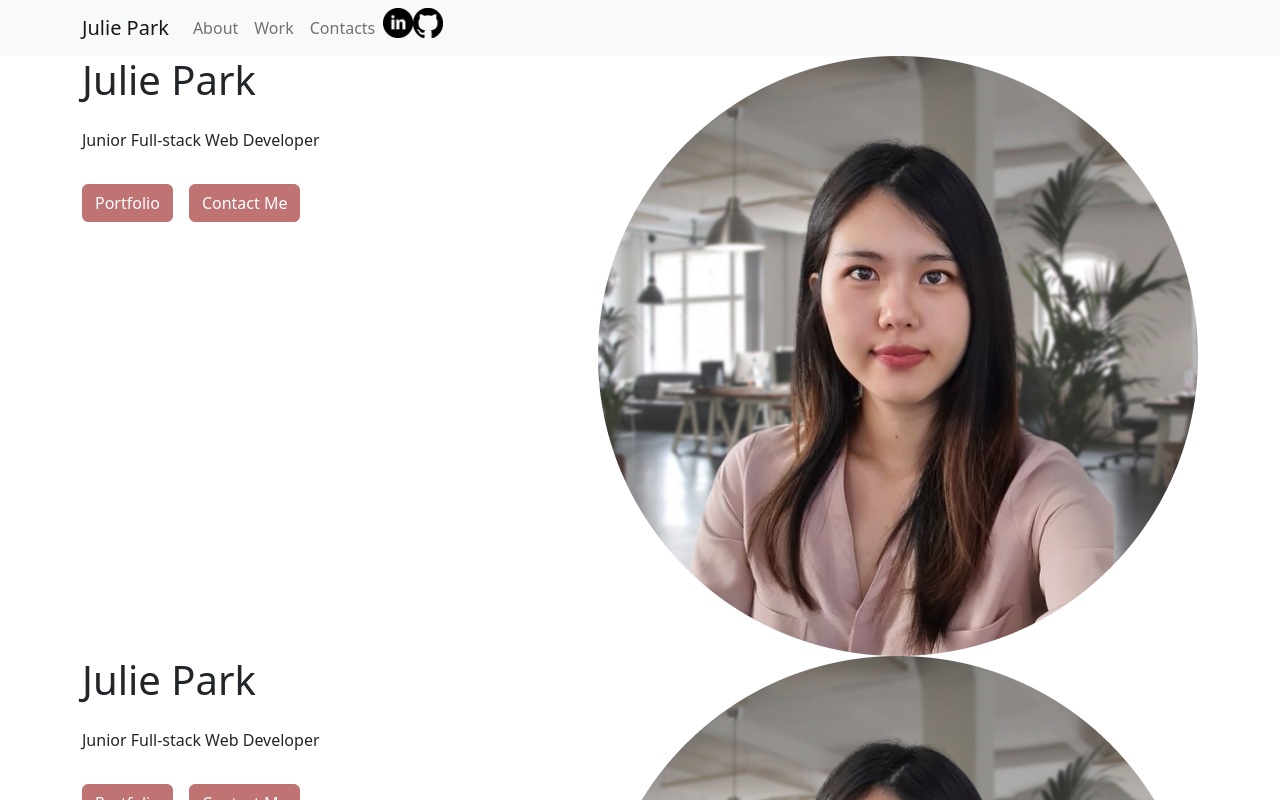
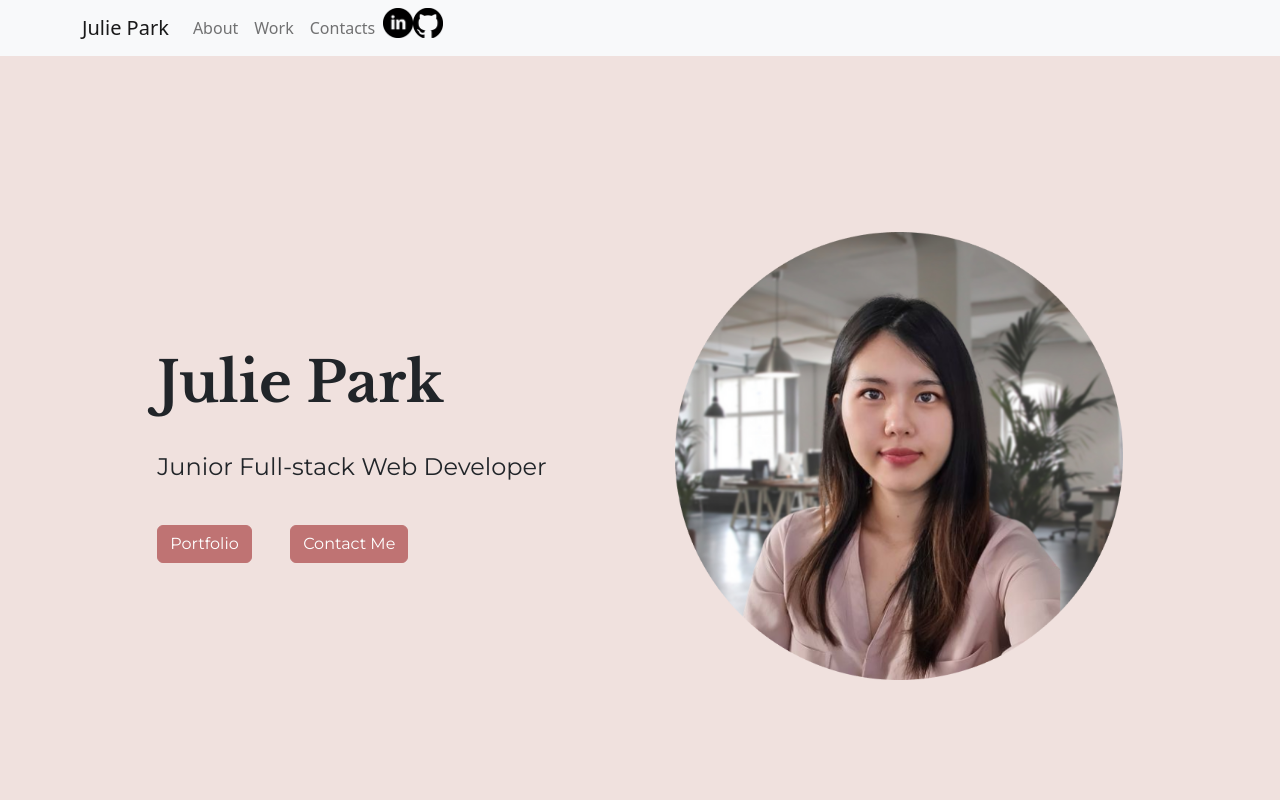
Before and after one commit to jpark0224/portfolio, a React (Create React App) app: page /hero in a window 1280 px wide. Shown: the top 800 px of the page. Built offline with nearby package versions, Linux system fonts and the light colour scheme.

Commit message:
styled about page and separated css files for each components to have one along with a shared one

```diff
--- /dev/null
+++ b/src/Contacts.css
@@ -0,0 +1,64 @@
+.contactsContainer {
+  background-color: #f0e1de;
+  font-family: "Libre Baskerville", serif;
+  display: flex;
+  flex-direction: column;
+  justify-content: center;
+  align-items: center;
+  row-gap: 1.5rem;
+  padding: 5rem 0 5rem 0;
+  height: 100vh;
+}
+
+.formContainer {
+  --radius: 40px;
+  width: 40%;
+  padding: 2.5rem 6em;
+  background-color: rgba(255, 255, 255, 0.5);
+  border-radius: var(--radius);
+  font-family: "Montserrat", sans-serif;
+  margin-top: 1rem;
+  display: flex;
+  flex-direction: column;
+}
+
+.formGroup {
+  border: none;
+  margin-bottom: 1.5rem;
+}
+
+input,
+textarea {
+  border: 0;
+  outline: 0;
+  border-bottom: 1px solid black;
+  background: transparent;
+}
+
+label {
+  display: inline-block;
+}
+
+.message {
+  height: 5rem;
+}
+
+.contactsLinks {
+  display: flex;
+  flex-direction: row;
+  align-items: center;
+  gap: 5rem;
+}
+
+.contactsHeading {
+  font-weight: bold;
+}
+
+.contactsSubheading {
+  font-family: "Montserrat", sans-serif;
+}
+
+.submitButton {
+  width: fit-content;
+  align-self: center;
+}
--- /dev/null
+++ b/src/Hero.css
@@ -0,0 +1,47 @@
+.heroContainer {
+  background-color: #f0e1de;
+  font-family: "Montserrat", sans-serif;
+  display: flex;
+  height: 100vh;
+  justify-content: center;
+  align-items: center;
+}
+
+.heroLeftContainer {
+  display: flex;
+  justify-content: flex-end;
+  align-items: center;
+  margin-right: 5vw;
+}
+
+.heroRightContainer {
+  display: flex;
+  justify-content: flex-start;
+  align-items: center;
+  margin-left: 5vw;
+}
+
+.heroLeftContents {
+  display: flex;
+  flex-direction: column;
+  gap: 3vh;
+}
+
+.heroButtonContainer {
+  display: flex;
+  column-gap: 3vw;
+}
+
+.profilePicture {
+  width: 35vw;
+}
+
+.heroHeading {
+  font-family: "Libre Baskerville", serif;
+  font-weight: bold;
+  font-size: 3.5rem;
+}
+
+.heroSubheading {
+  font-size: 1.5rem;
+}
--- a/src/components/Contacts.tsx
+++ b/src/components/Contacts.tsx
@@ -3,6 +3,7 @@ import { Container, Form, Stack, Button } from "react-bootstrap";
 import LinkedInLogo from "../assets/linkedin-5.png";
 import GithubLogo from "../assets/github.png";
 import "../styles.css";
+import "../Contacts.css";
 
 // import { useEffect, useState } from "react";
 // import "../../src/App.css";
@@ -37,9 +38,9 @@ const Contacts = () => {
 
   return (
     <Container fluid className="contactsContainer">
-      <h1 className="heading">Get In Touch</h1>
-      <h5 className="subheading">I am open for a new opportunity</h5>
-      <div className="links">
+      <h1 className="contactsHeading">Get In Touch</h1>
+      <h5 className="contactsSubheading">I am open for a new opportunity</h5>
+      <div className="contactsLinks">
         <a href="https://www.linkedin.com/in/julie-park-developer/">
           <img alt="LinkedIn logo" src={LinkedInLogo} width="30" height="30" />
         </a>
--- a/src/components/Hero.tsx
+++ b/src/components/Hero.tsx
@@ -1,26 +1,30 @@
-import React from 'react';
+import React from "react";
 
 // import { useEffect, useState } from "react";
-// import "../../src/App.css";
-import { Container, Row, Col, Button, Stack } from "react-bootstrap";
-import ProfilePic from "../assets/profile-6.png"
+import "../Hero.css";
+import { Container, Button } from "react-bootstrap";
+import ProfilePic from "../assets/profile-6.png";
 
 const Hero: React.FC = () => {
   return (
-    <Container>
-    <Row>
-        <Col>
-            <Stack gap={3}>
-                <h1>Julie Park</h1>
-                <p>Junior Full-stack Web Developer</p>
-                    <Stack direction="horizontal" gap={3}>
-                        <Button>Portfolio</Button>
-                        <Button>Contact Me</Button>
-                    </Stack>
-            </Stack>
-        </Col>
-        <Col><img src={ProfilePic} alt="profile picture"/></Col>
-      </Row>
+    <Container fluid className="heroContainer">
+      <section className="heroLeftContainer">
+        <div className="heroLeftContents">
+          <h1 className="heroHeading">Julie Park</h1>
+          <p className="heroSubheading">Junior Full-stack Web Developer</p>
+          <div className="heroButtonContainer">
+            <Button>Portfolio</Button>
+            <Button>Contact Me</Button>
+          </div>
+        </div>
+      </section>
+      <section className="heroRightContainer">
+        <img
+          src={ProfilePic}
+          alt="profile picture"
+          className="profilePicture"
+        />
+      </section>
     </Container>
   );
 };
--- a/src/styles.css
+++ b/src/styles.css
@@ -1,62 +1,3 @@
-.contactsContainer {
-  background-color: #f0e1de;
-  font-family: "Libre Baskerville", serif;
-  display: flex;
-  flex-direction: column;
-  justify-content: center;
-  align-items: center;
-  row-gap: 1.5rem;
-  padding: 5rem 0 5rem 0;
-}
-
-.heading {
-  font-weight: bold;
-}
-
-.links {
-  display: flex;
-  flex-direction: row;
-  align-items: center;
-  gap: 5rem;
-}
-
-.formContainer {
-  --radius: 40px;
-  width: 40%;
-  padding: 2.5rem 6em;
-  background-color: rgba(255, 255, 255, 0.5);
-  border-radius: var(--radius);
-  font-family: "Montserrat", sans-serif;
-  margin-top: 1rem;
-  display: flex;
-  flex-direction: column;
-}
-
-.subheading {
-  font-family: "Montserrat", sans-serif;
-}
-
-.formGroup {
-  border: none;
-  margin-bottom: 1.5rem;
-}
-
-input,
-textarea {
-  border: 0;
-  outline: 0;
-  border-bottom: 1px solid black;
-  background: transparent;
-}
-
-label {
-  display: inline-block;
-}
-
-.message {
-  height: 5rem;
-}
-
 .btn-primary {
   background-color: #bf7373 !important;
   border-color: #bf7373 !important;
@@ -70,8 +11,3 @@ label {
   filter: brightness(90%);
   background-color: #bf7373 !important;
 }
-
-.submitButton {
-  width: fit-content;
-  align-self: center;
-}
```
